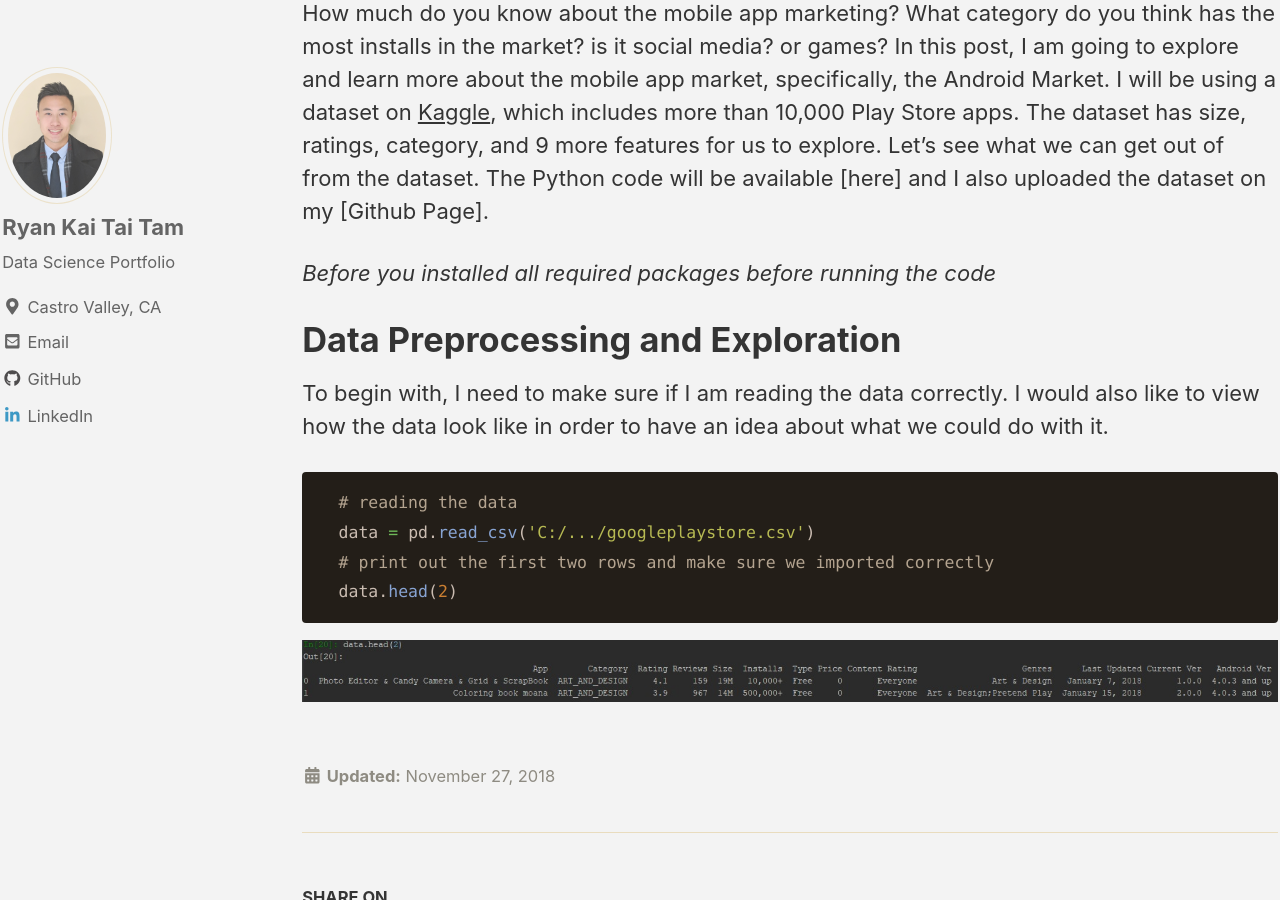
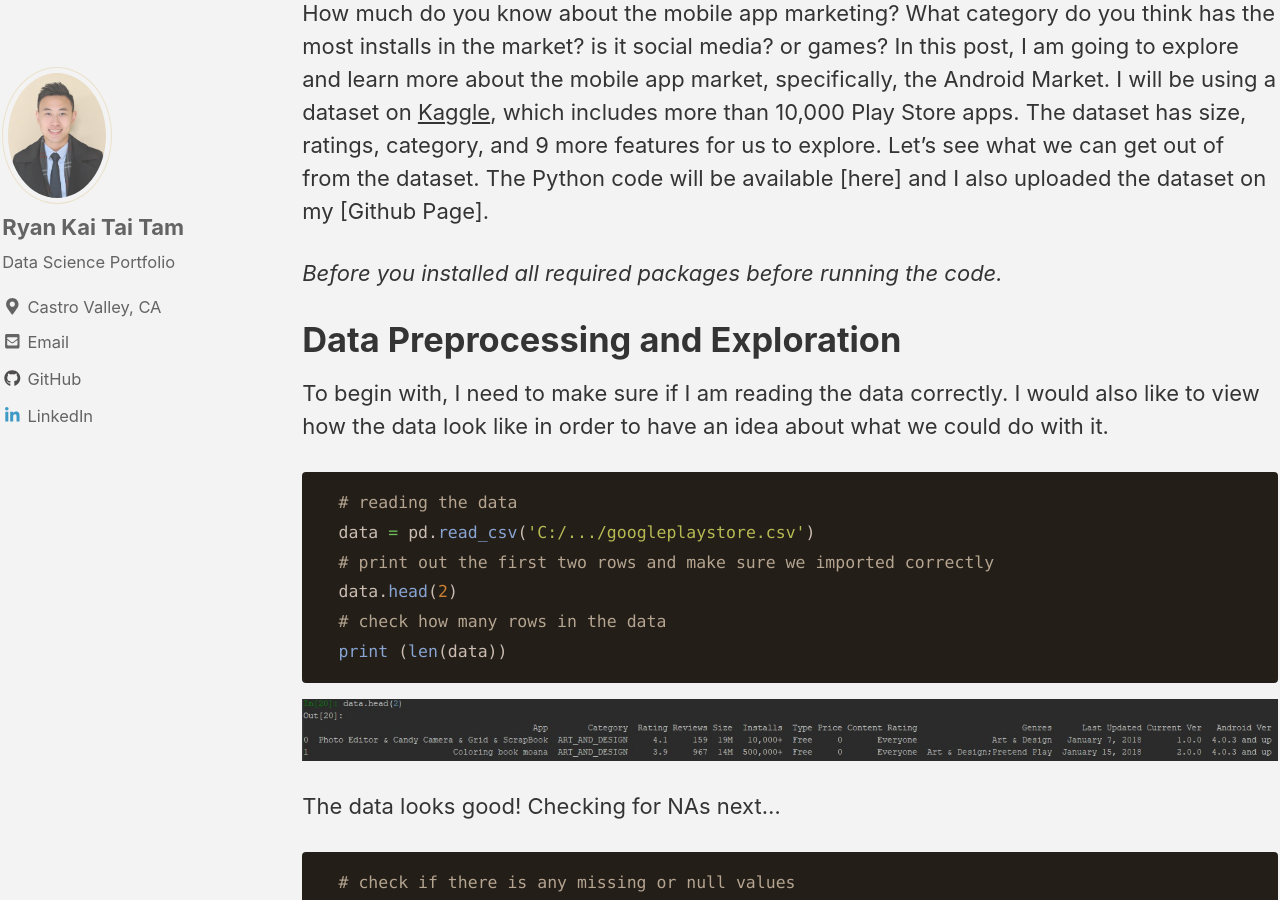
Before and after one commit to ryan-kttam/ryan-kttam.github.io, a Jekyll site: the page built from _posts/2018-11-27-Android_Market_Analysis.md, in a window 1280 px wide and 900 px high, scrolled down 803 px. Built offline with Jekyll 4.4.1, drawn with Linux system fonts in a browser that asks for light colours; cached includes are drawn as plain includes; nearby versions of some CDN libraries; some of the changed text lies outside the part shown.

Commit message:
adding content

````diff
--- a/_posts/2018-11-27-Android_Market_Analysis.md
+++ b/_posts/2018-11-27-Android_Market_Analysis.md
@@ -10,7 +10,7 @@
 How much do you know about the mobile app marketing? What category do you think has the most installs in the market? is it social media? or games? In this post, I am going to explore and learn more about the mobile app market, specifically, the Android Market.
 I will be using a dataset on [Kaggle](https://www.kaggle.com/lava18/google-play-store-apps), which includes more than 10,000 Play Store apps. The dataset has size, ratings, category, and 9 more features for us to explore. Let's see what we can get out of from the dataset. The Python code will be available [here] and I also uploaded the dataset on my [Github Page].
 
-*Before you installed all required packages before running the code*
+*Before you installed all required packages before running the code.*
 
 # Data Preprocessing and Exploration
 
@@ -20,5 +20,14 @@
   data = pd.read_csv('C:/.../googleplaystore.csv')
   # print out the first two rows and make sure we imported correctly
   data.head(2)
+  # check how many rows in the data
+  print (len(data))
 ```
 <img src="/images/android_analysis/image1.jpg" alt="read the data">
+
+The data looks good! Checking for NAs next...
+```python
+  # check if there is any missing or null values
+  data.isnull().sum() # out of 10841 rows, there are 1474 missing ratings.
+  sum(data.Size == 'Varies with device') # there are 1695 rows does not have a size due to the app size varies with device.
+```
````
